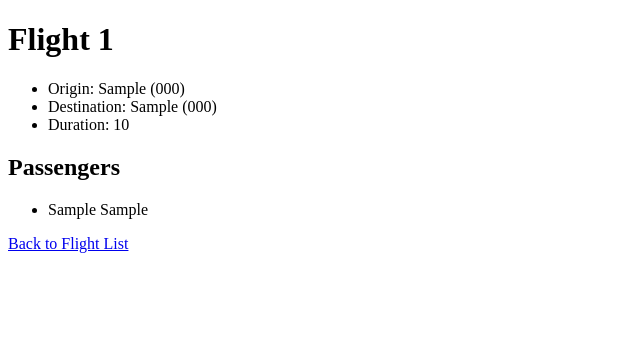
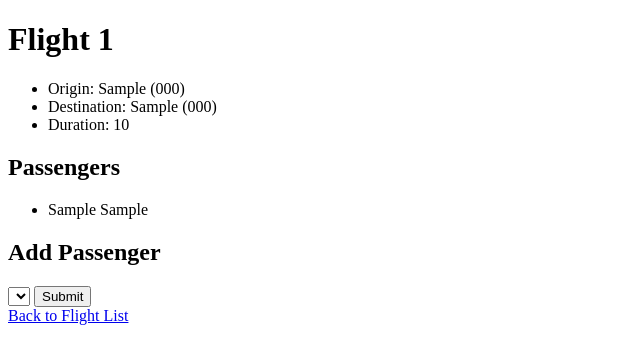
Before and after one commit to Ekaterina-Vititneva/CS50-s-Web, a Django app: page /flights/1 in a window 1280 px wide. Shown: the top 364 px of the page, without its empty margins (0-640 px from the left). Run offline with Django 5.2, Linux system fonts and the light colour scheme; tables that the repository leaves empty hold one stand-in row (values such as "Sample post"); lists and menus that the app fills with data are empty.

Commit message:
add passenger form

```diff
--- a/05_SQL-Models-Migrations/airline/flights/templates/flights/flight.html
+++ b/05_SQL-Models-Migrations/airline/flights/templates/flights/flight.html
@@ -19,5 +19,17 @@
         {% endfor %}
     </ul>
 
+    <h2>Add Passenger</h2>
+
+    <form action="{% url 'book' flight.id %}" method="post">
+        {% csrf_token %}
+        <select name="passenger">
+            {% for passenger in non_passengers %}
+                <option value="{{ passenger.id }}">{{ passenger }}</option>
+            {% endfor %}
+        </select>
+        <input type="submit">
+    </form>
+
     <a href="{% url 'index' %}">Back to Flight List</a>
 {% endblock %}
--- a/05_SQL-Models-Migrations/airline/flights/urls.py
+++ b/05_SQL-Models-Migrations/airline/flights/urls.py
@@ -4,5 +4,6 @@ from . import views
 
 urlpatterns = [
     path("", views.index, name="index"),
-    path("<int:flight_id>", views.flight, name="flight")
+    path("<int:flight_id>", views.flight, name="flight"),
+    path("<int:flight_id>/book", views.book, name="book")
 ]
--- a/05_SQL-Models-Migrations/airline/flights/views.py
+++ b/05_SQL-Models-Migrations/airline/flights/views.py
@@ -1,6 +1,8 @@
 from django.shortcuts import render
+from django.http import HttpResponseRedirect
+from django.urls import reverse
 
-from . models import Flight
+from . models import Flight, Passenger
 
 # Create your views here.
 def index(request):
@@ -12,5 +14,13 @@ def flight(request, flight_id):
     flight = Flight.objects.get(pk=flight_id)
     return render(request, "flights/flight.html", {
         "flight": flight,
-        "passengers": flight.passengers.all()
+        "passengers": flight.passengers.all(),
+        "non_passengers": Passenger.objects.exclude(flights=flight).all()
     })
+
+def book(request, flight_id):
+    if request.method == "POST":
+        flight = Flight.objects.get(pk=flight_id)
+        passenger = Passenger.objects.get(pk=int(request.POST["passenger"]))
+        passenger.flights.add(flight)
+        return HttpResponseRedirect(reverse("flight", args=(flight.id,)))
```
